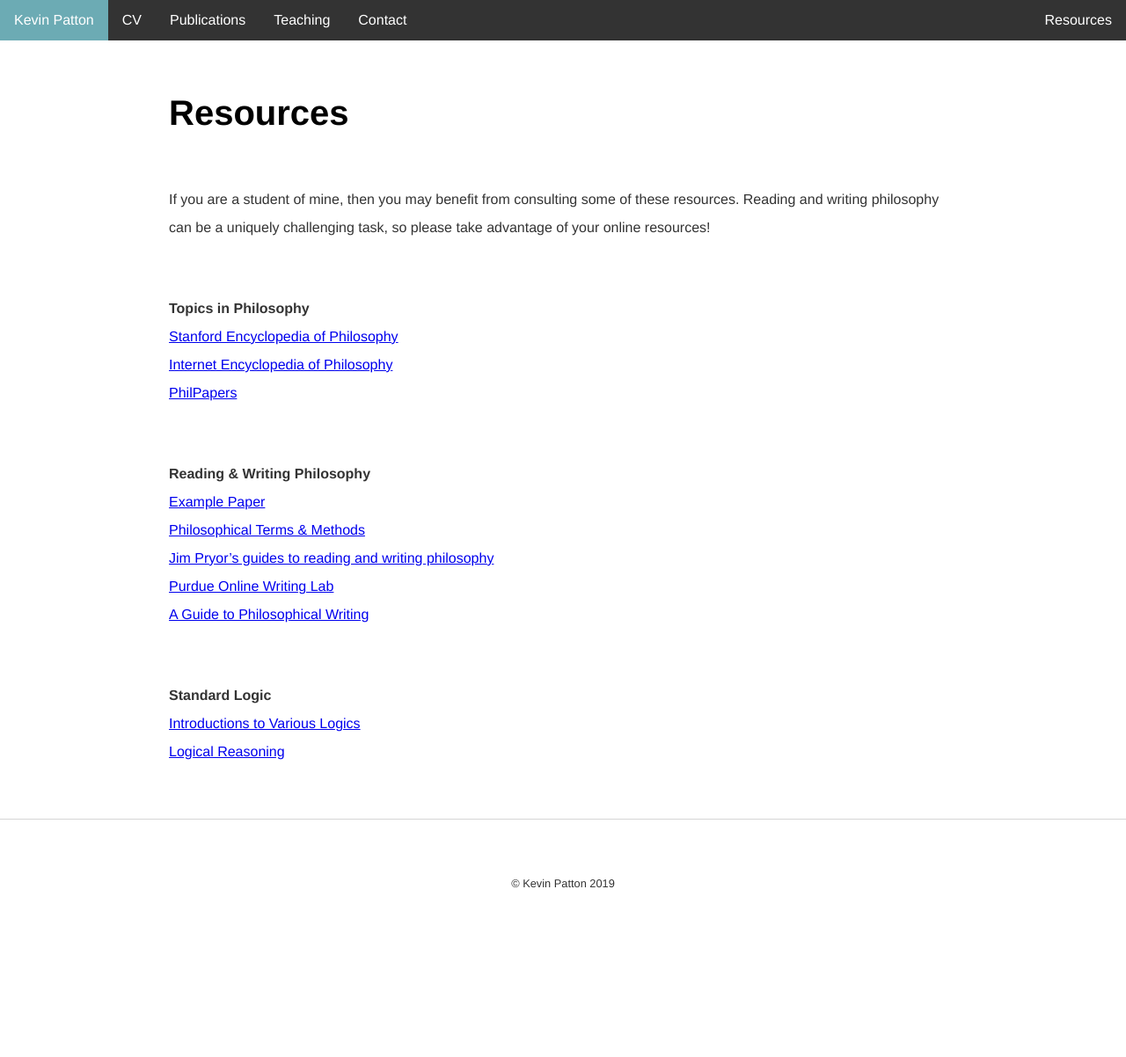
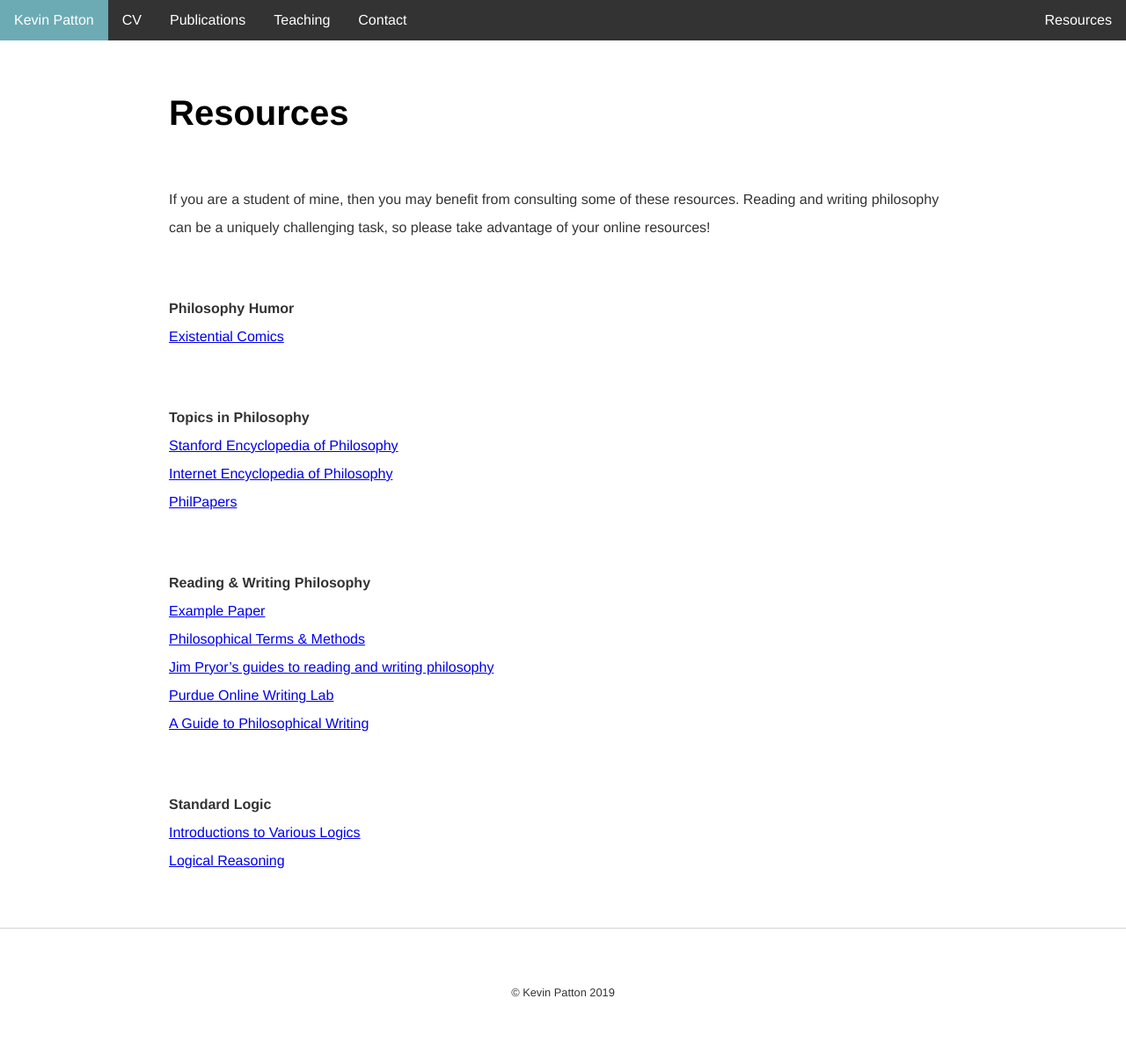
Before and after one commit to kevinjpatton/kevinjpatton.github.io, a Jekyll site: the page built from resources/index.html, in a window 1280 px wide. Shown: the whole page at 88% size. Built offline with Jekyll 4.4.1, drawn with Linux system fonts in a browser that asks for light colours; Markdown is read by kramdown in place of the engine named in the settings; before the commit the page ends 1078 px from its top, so only the background shows below that.

Commit message:
Update index.html

```diff
--- a/resources/index.html
+++ b/resources/index.html
@@ -4,6 +4,8 @@ title: Resources
 ---
 <h1>Resources</h1>
 <p>If you are a student of mine, then you may benefit from consulting some of these resources.  Reading and writing philosophy can be a uniquely challenging task, so please take advantage of your online resources!</p>
+<p><b>Philosophy Humor</b><br/>
+  <a href="http://existentialcomics.com/" target="_blank">Existential Comics</a><br/></p>
 <p><b>Topics in Philosophy</b><br/>
 <a href="http://plato.stanford.edu/" target="_blank">Stanford Encyclopedia of Philosophy</a><br/>
   <a href="http://www.iep.utm.edu/" target="_blank">Internet Encyclopedia of Philosophy</a><br/>
```
